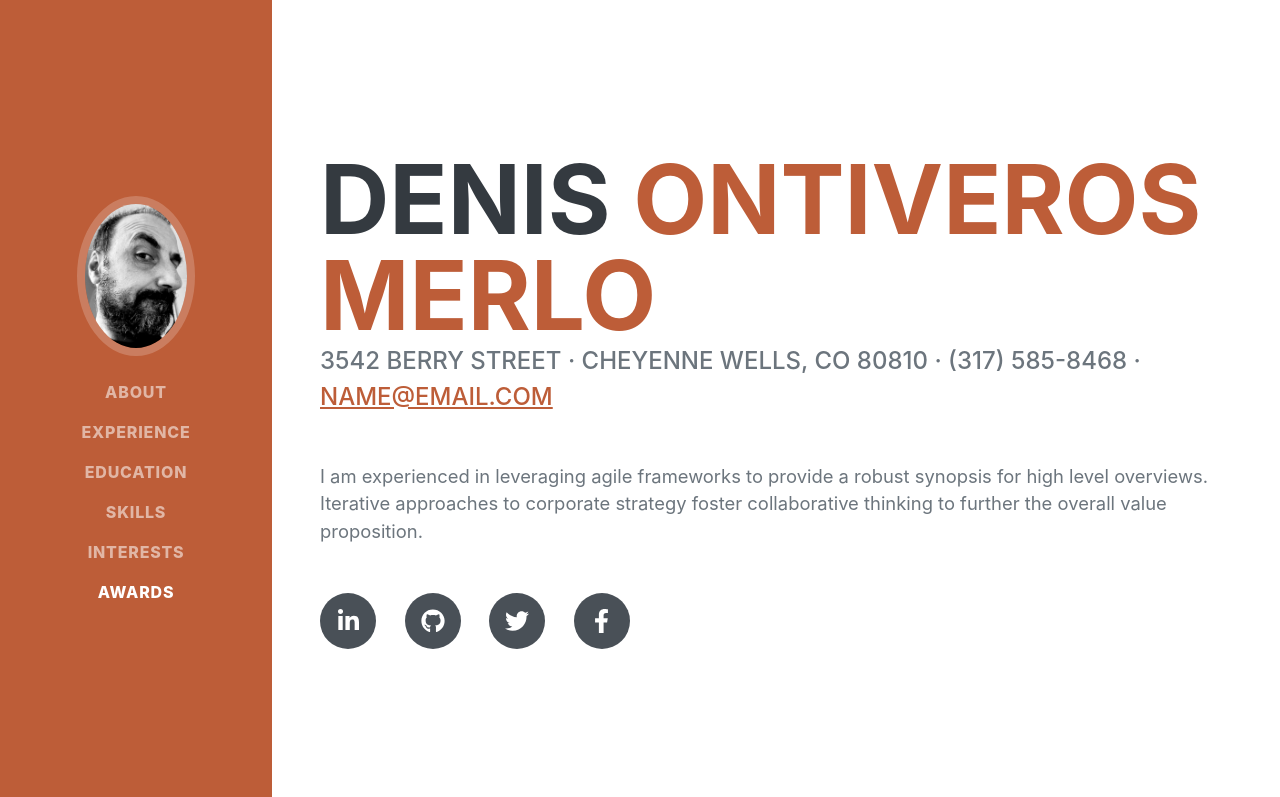
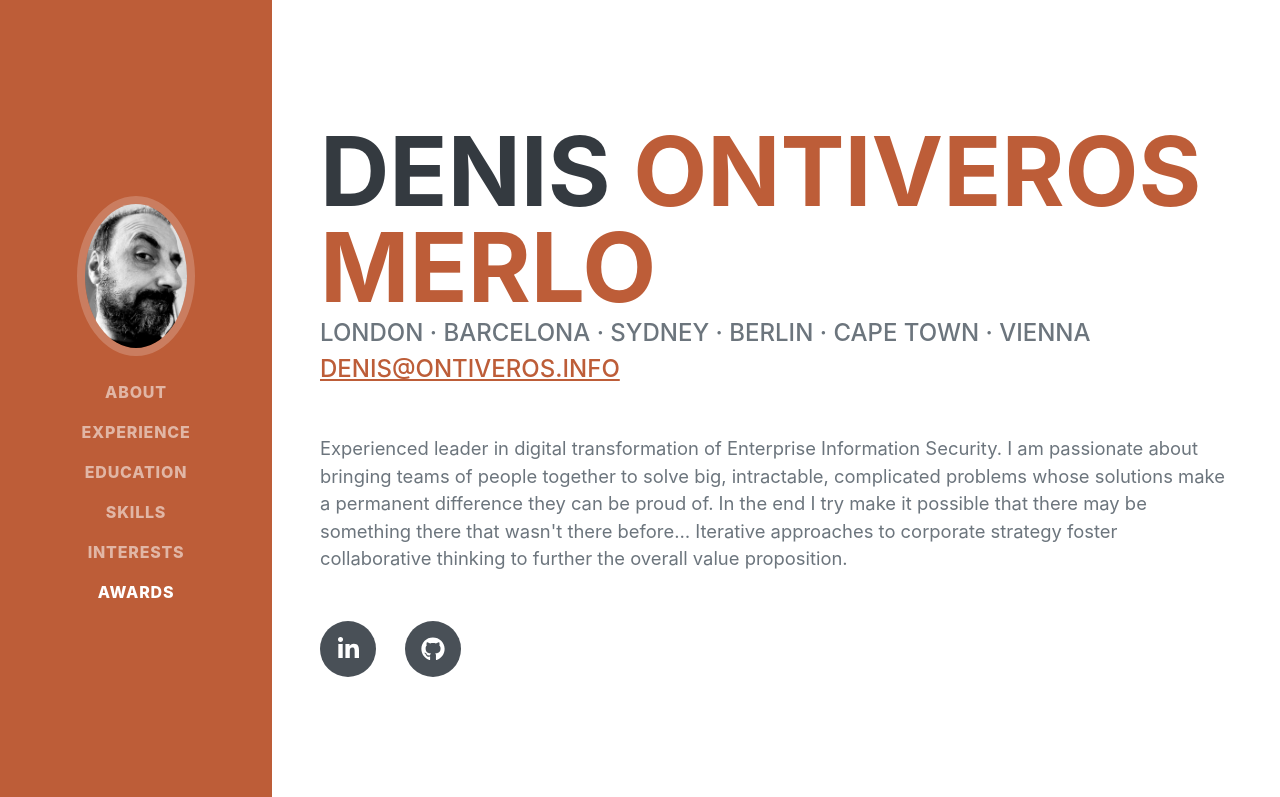
Before and after one commit to Sorevitnod/Vivingit, a plain HTML site: page cvindex.html in a window 1280 px wide. Shown: the top 797 px of the page. Drawn offline with nearby package versions, Linux system fonts and the light colour scheme; a web font is replaced by a local one.

Commit message:
update cv

```diff
--- a/cvindex.html
+++ b/cvindex.html
@@ -44,15 +44,14 @@
                         <span class="text-primary">Ontiveros Merlo</span>
                     </h1>
                     <div class="subheading mb-5">
-                        3542 Berry Street · Cheyenne Wells, CO 80810 · (317) 585-8468 ·
-                        <a href="mailto:name@email.com">name@email.com</a>
+                        London · Barcelona · Sydney · Berlin · Cape Town · Vienna
+                        <a href="mailto:denis@ontiveros.info">denis@ontiveros.info</a>
                     </div>
-                    <p class="lead mb-5">I am experienced in leveraging agile frameworks to provide a robust synopsis for high level overviews. Iterative approaches to corporate strategy foster collaborative thinking to further the overall value proposition.</p>
+                    <p class="lead mb-5">Experienced leader in digital transformation of Enterprise Information Security. I am passionate about bringing teams of people together to solve big, intractable, complicated problems whose solutions make a permanent difference they can be proud of.  In the end I try make it possible that there may be something there that wasn't there before…
+                        Iterative approaches to corporate strategy foster collaborative thinking to further the overall value proposition.</p>
                     <div class="social-icons">
-                        <a class="social-icon" href="#!"><i class="fab fa-linkedin-in"></i></a>
-                        <a class="social-icon" href="#!"><i class="fab fa-github"></i></a>
-                        <a class="social-icon" href="#!"><i class="fab fa-twitter"></i></a>
-                        <a class="social-icon" href="#!"><i class="fab fa-facebook-f"></i></a>
+                        <a class="social-icon" href="https://www.linkedin.com/in/denisontiveros/"><i class="fab fa-linkedin-in"></i></a>
+                        <a class="social-icon" href="https://github.com/Sorevitnod"><i class="fab fa-github"></i></a>
                     </div>
                 </div>
             </section>
```
